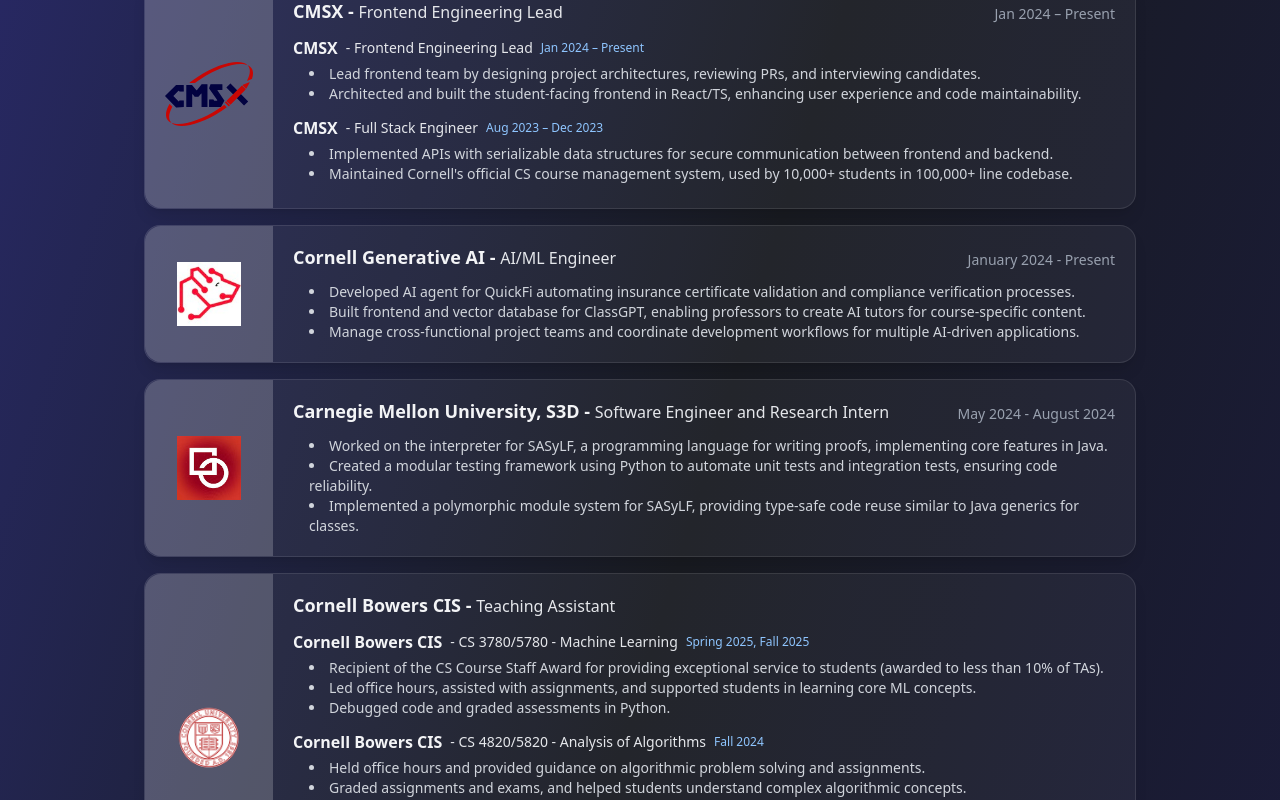
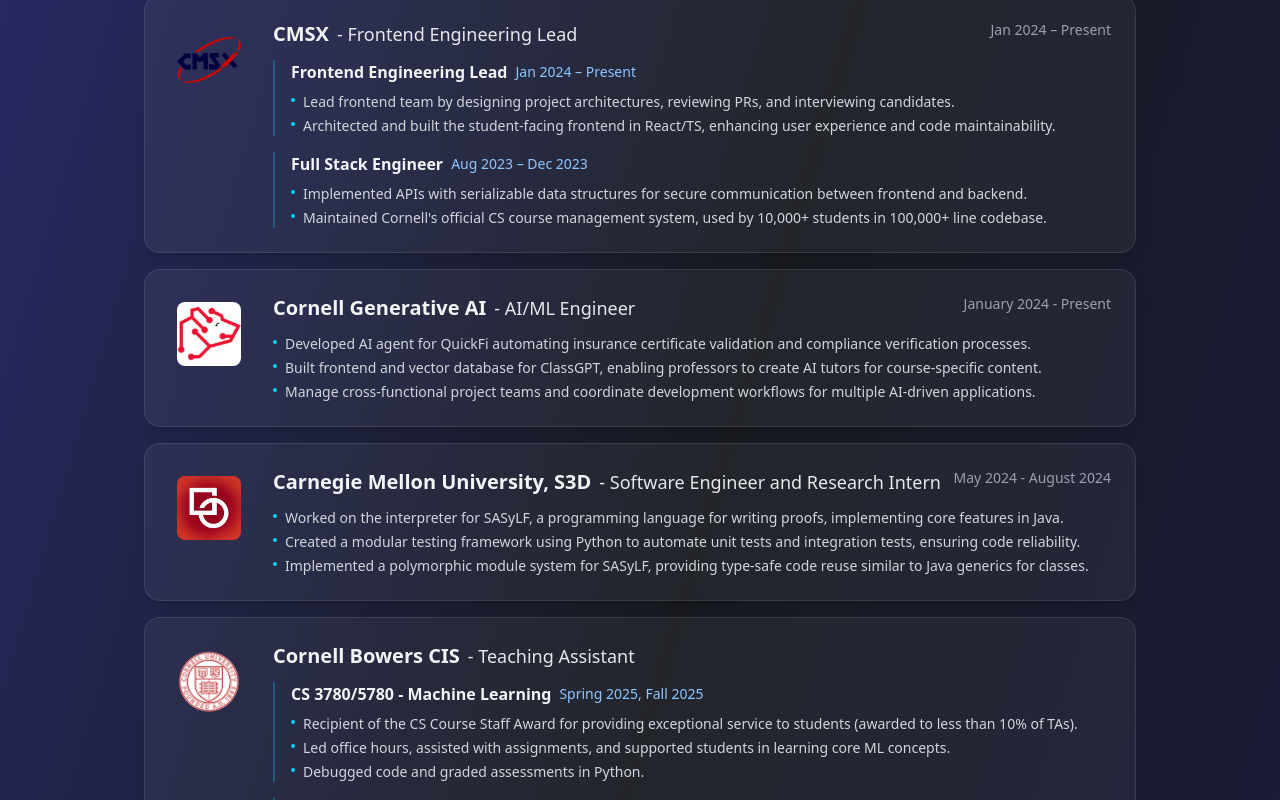
Before and after one commit to LambdaAK/Alex-Kozik-Portfolio, a React (Vite) app: page / in a window 1280 px wide. Shown: the part 1440-2240 px from the top of the page. Built offline with nearby package versions, Linux system fonts and the light colour scheme.

Commit message:
Logos and new profile picture

```diff
--- a/src/App.tsx
+++ b/src/App.tsx
@@ -279,79 +279,94 @@
       {experienceData.map((exp, idx) => (
         <div
           key={exp.company + (exp.position || exp.mainTitle || '')}
-          className="w-full flex flex-row items-stretch bg-white/5 rounded-2xl shadow-lg border border-white/10 hover:scale-[1.01] transition-transform duration-200"
+          className="w-full bg-white/5 rounded-2xl shadow-lg border border-white/10 hover:scale-[1.01] transition-transform duration-200 p-6"
         >
-          {/* Logo on the left */}
-          <div className="flex items-center justify-center min-w-[120px] max-w-[160px] bg-white/20 rounded-l-2xl p-4">
+          <div className="flex flex-row items-start gap-6">
+            {/* Logo section */}
+            <div className="flex items-center justify-center w-20 h-20 rounded-xl flex-shrink-0">
               <img
                 src={exp.logo}
                 alt={exp.company + ' logo'}
-              className="object-contain w-24 h-16 rounded-2xl"
+                className="object-contain w-16 h-16 rounded-lg"
               />
             </div>
-          {/* Details on the right */}
-          <div className="flex-1 flex flex-col justify-between p-5 gap-2">
-            <div className="flex flex-row items-start justify-between flex-wrap gap-2">
+
+            {/* Content section */}
+            <div className="flex-1 min-w-0">
+              <div className="flex flex-row items-start justify-between flex-wrap gap-2 mb-3">
                 <div>
-                <span className="text-lg font-bold text-gray-100 block leading-tight">
+                  <h3 className="text-xl font-bold text-gray-100 leading-tight">
                     {exp.company}
-                  {" - "}
-                  <span className="text-base font-medium text-gray-200">{exp.position || exp.mainTitle || (exp.positions && exp.positions[0]?.title) || ''}</span>
+                    {(exp.position || exp.mainTitle || (exp.positions && exp.positions[0]?.title)) && (
+                      <span className="text-lg font-medium text-gray-200 ml-2">
+                        - {exp.position || exp.mainTitle || (exp.positions && exp.positions[0]?.title)}
+                      </span>
+                    )}
+                  </h3>
+                </div>
+                <span className="text-sm text-gray-400 font-medium whitespace-nowrap">
+                  {exp.duration || (exp.positions && exp.positions[0]?.duration) || ''}
                 </span>
               </div>
-              <span className="text-sm text-gray-400 font-medium whitespace-nowrap mt-1">{
-                exp.duration || (exp.positions && exp.positions[0]?.duration) || ''
-              }</span>
-            </div>
+
               {/* Subroles or positions (for TA or multi-role) */}
               {exp.mainTitle && exp.subroles ? (
-              <div className="flex flex-col gap-2 mt-1">
+                <div className="flex flex-col gap-4">
                   {exp.subroles.map((sub, i) => (
-                  <div key={sub.course + sub.duration} className="mb-1">
-                    <div className="flex flex-row items-center gap-2 mb-1">
-                      <span className="text-base font-bold text-gray-100 block">{exp.company}</span>
-                      <span className="text-sm font-medium text-gray-200 block">- {sub.course}</span>
-                      <span className="text-xs text-blue-300 block">{sub.duration}</span>
+                    <div key={sub.course + sub.duration} className="border-l-2 border-cyan-400/30 pl-4">
+                      <div className="flex flex-row items-center gap-2 mb-2">
+                        <span className="text-base font-semibold text-gray-100">{sub.course}</span>
+                        <span className="text-sm text-blue-300 font-medium">{sub.duration}</span>
                       </div>
-                    <ul className="list-disc list-inside ml-4 text-gray-300 text-sm">
+                      <ul className="space-y-1 text-gray-300 text-sm">
                         {sub.description.map((item, j) => (
-                        <li key={j}>{item}</li>
+                          <li key={j} className="flex items-start gap-2">
+                            <span className="text-cyan-400 mt-1.5 w-1 h-1 bg-cyan-400 rounded-full flex-shrink-0"></span>
+                            <span>{item}</span>
+                          </li>
                         ))}
                       </ul>
                     </div>
                   ))}
                 </div>
               ) : exp.positions ? (
-              <div className="flex flex-col gap-2 mt-1">
+                <div className="flex flex-col gap-4">
                   {exp.positions.map((pos, i) => (
-                  <div key={pos.title + pos.duration} className="mb-1">
-                    <div className="flex flex-row items-center gap-2 mb-1">
-                      <span className="text-base font-bold text-gray-100 block">{exp.company}</span>
-                      <span className="text-sm font-medium text-gray-200 block">- {pos.title}</span>
-                      <span className="text-xs text-blue-300 block">{pos.duration}</span>
+                    <div key={pos.title + pos.duration} className="border-l-2 border-cyan-400/30 pl-4">
+                      <div className="flex flex-row items-center gap-2 mb-2">
+                        <span className="text-base font-semibold text-gray-100">{pos.title}</span>
+                        <span className="text-sm text-blue-300 font-medium">{pos.duration}</span>
                       </div>
-                    <ul className="list-disc list-inside ml-4 text-gray-300 text-sm">
+                      <ul className="space-y-1 text-gray-300 text-sm">
                         {pos.description.map((item, j) => (
-                        <li key={j}>{item}</li>
+                          <li key={j} className="flex items-start gap-2">
+                            <span className="text-cyan-400 mt-1.5 w-1 h-1 bg-cyan-400 rounded-full flex-shrink-0"></span>
+                            <span>{item}</span>
+                          </li>
                         ))}
                       </ul>
                     </div>
                   ))}
                 </div>
               ) : (
-              <ul className="list-disc list-inside ml-4 text-gray-300 text-sm mt-1">
-                {Array.isArray(exp.description) && exp.description.map((item, i) => (
-                  <li key={i}>{item}</li>
+                Array.isArray(exp.description) && (
+                  <ul className="space-y-1 text-gray-300 text-sm">
+                    {exp.description.map((item, i) => (
+                      <li key={i} className="flex items-start gap-2">
+                        <span className="text-cyan-400 mt-1.5 w-1 h-1 bg-cyan-400 rounded-full flex-shrink-0"></span>
+                        <span>{item}</span>
+                      </li>
                     ))}
                   </ul>
+                )
               )}
+            </div>
           </div>
         </div>
       ))}
     </div>
   </div>
 );
-
 // Projects Data
 const projects = [
   {
```
Also changed, not shown: public/kozik-old.jpg (added), public/kozik.jpg. Lines whose indentation alone changed are shown as unchanged.
